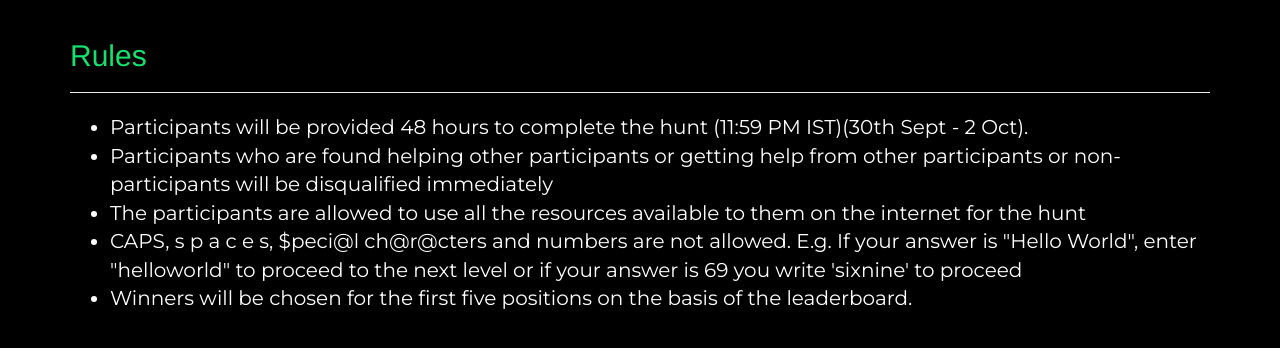
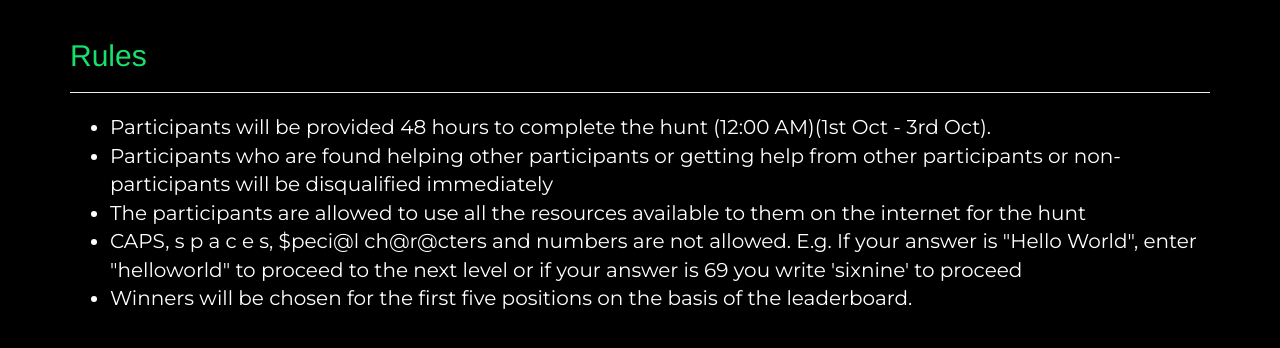
Before and after one commit to Smyan-Narang/cryptic_hunt, a Django app: page /rules/ in a window 1280 px wide. Shown: the part 51-399 px from the top of the page. Run offline with Django 3.2, Linux system fonts and the light colour scheme; some libraries are stand-ins or nearby versions.

Commit message:
Update rules.html

```diff
--- a/templates/rules.html
+++ b/templates/rules.html
@@ -9,7 +9,7 @@
 	<div class="rules">
 		<ul type="dot" class="guidelines">
             <li>
-                Participants will be provided 48 hours to complete the hunt (11:59 PM IST)(30th Sept - 2 Oct).
+                Participants will be provided 48 hours to complete the hunt (12:00 AM)(1st Oct - 3rd Oct).
 			</li>
 			<li>
                 Participants who are found helping other participants or getting help from other participants or non-participants will be disqualified immediately
```
